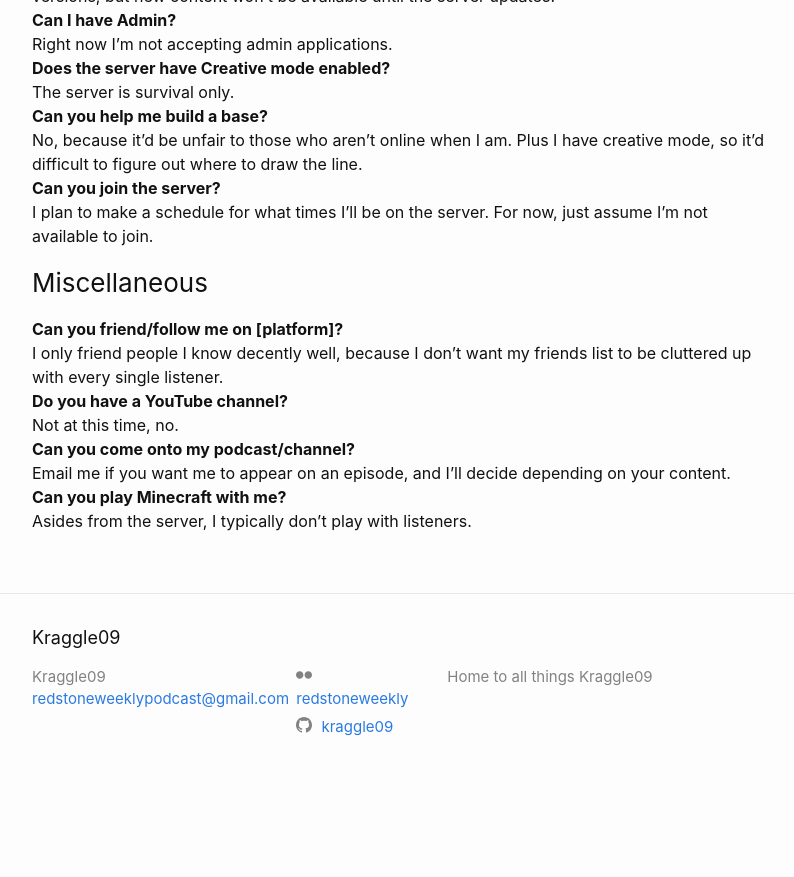
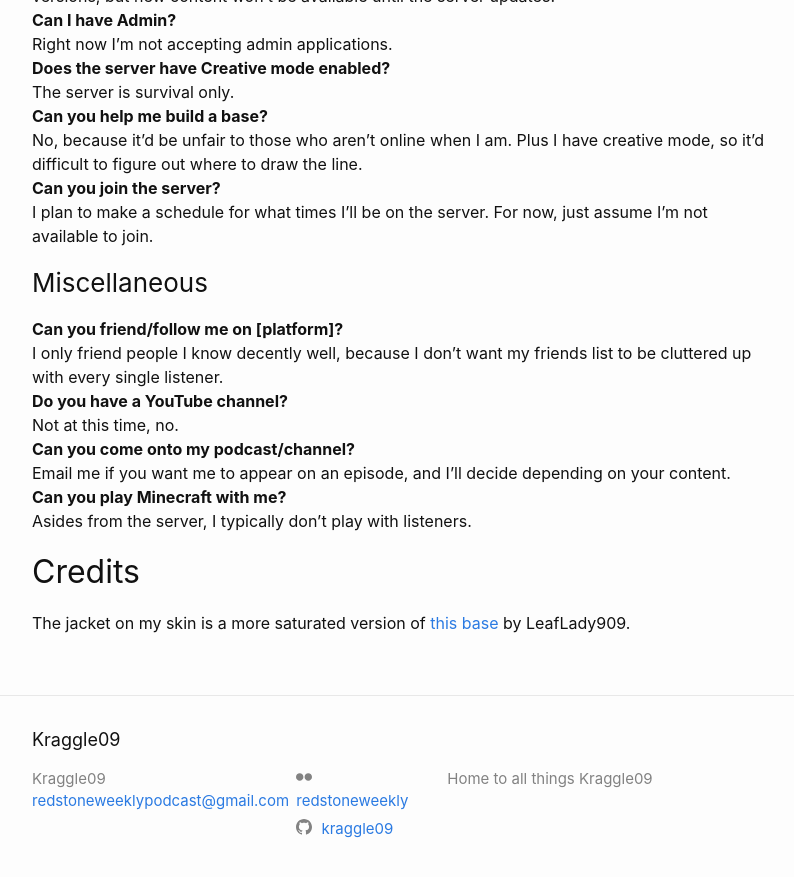
Before and after one commit to Kraggle09/kraggle09.github.io, a Jekyll site: the page built from docs/about.markdown, in a window 1280 px wide and 900 px high, scrolled down 774 px. Shown: the top 877 px of the window, without its empty margins (238-1032 px from the left). Built offline with Jekyll 4.4.1, drawn with Linux system fonts in a browser that asks for light colours; before the commit the page ends 1572 px from its top, so only the background shows below that.

Commit message:
Added credits to about

```diff
--- a/docs/about.markdown
+++ b/docs/about.markdown
@@ -39,3 +39,8 @@ Not at this time, no.
 Email me if you want me to appear on an episode, and I’ll decide depending on your content.
 **Can you play Minecraft with me?**
 Asides from the server, I typically don’t play with listeners.
+
+
+
+## Credits
+The jacket on my skin is a more saturated version of [this base](https://www.planetminecraft.com/skin/green-jacket-5876331/) by LeafLady909.
```
